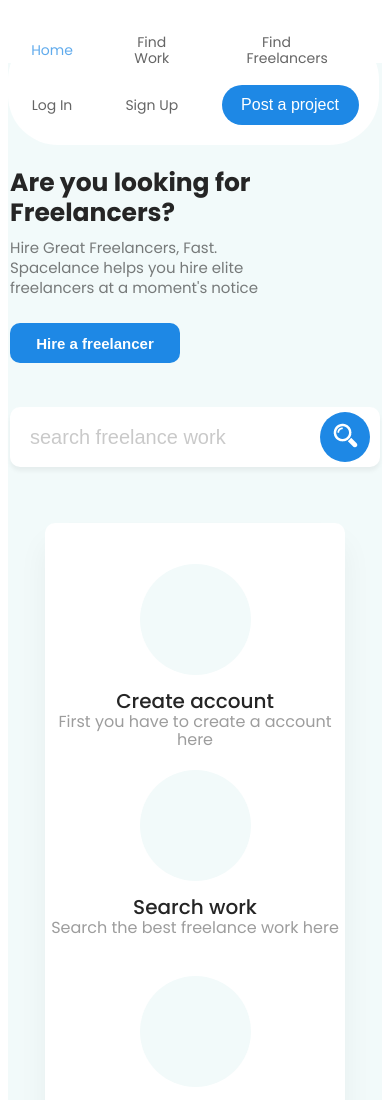
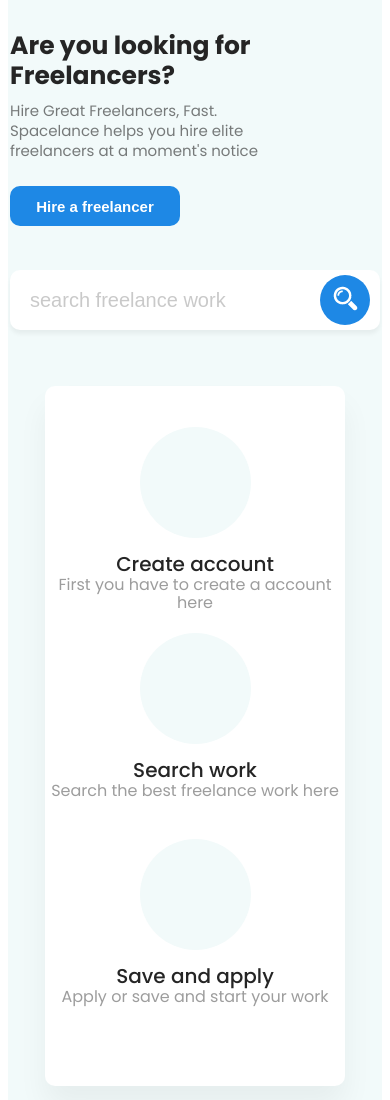
Before and after one commit to KirillProgrammer/FreeLanceSite, a website: page src/index.html in a window 390 px wide. Shown: the top 1100 px of the page. Drawn offline with Linux system fonts and the light colour scheme.

Commit message:
correcting navbar in adaptive design

```diff
--- a/src/sass/base/media/_media.scss
+++ b/src/sass/base/media/_media.scss
@@ -158,26 +158,7 @@
 
 @media (max-width: 577px) {
     nav {
-        position: relative;
-        margin-left: 0;
-        width: 95vw;
-        height: 115px;
-        ul {
-            margin-left: 10px;
-            display: grid;
-            grid-template-columns: repeat(3, 1fr);
-            grid-template-rows: 1fr 1fr;
-            row-gap: 15px;
-            li {
-                font-size: 14px;
-                text-align: center;
-                a {
-                    span {
-                        margin-left: 0;
-                    }
-                }
-            }
-        }
+        display: none;
     }
     .btn {
         &_nav {
```
Also changed, not shown: src/css/style.min.css, src/img/Second/freelancers.png, src/img/Second/women.png (deleted), src/img/Second/work.png (deleted).
